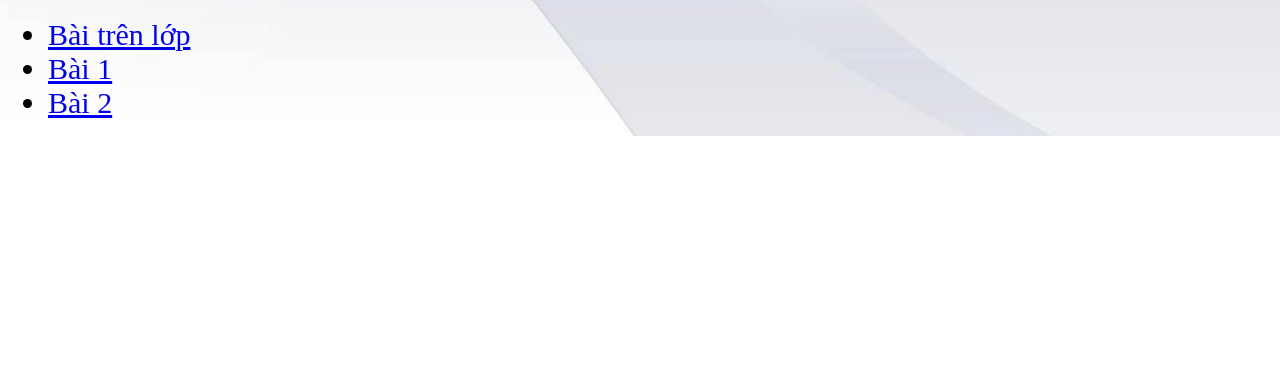
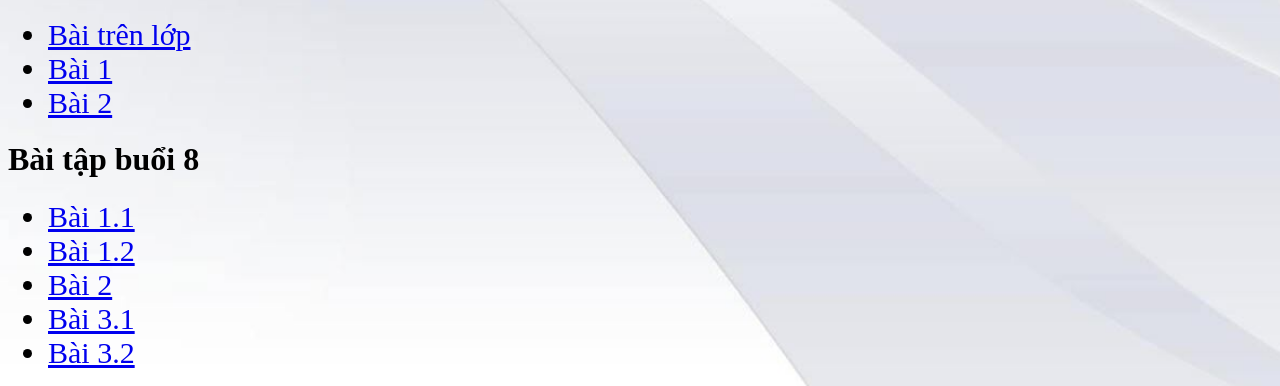
Before and after one commit to bacninh9/buoi3, a plain HTML site: page index.html in a window 1280 px wide. Shown: the part 780-1166 px from the top of the page. Before the commit the page ends 916 px from the top, so only its background shows below. Drawn offline with Linux system fonts and the light colour scheme.

Commit message:
Update index.html

```diff
--- a/index.html
+++ b/index.html
@@ -67,6 +67,25 @@
                     <a href=" https://bacninh9.github.io/buoi6bai2vn/">Bài 2</a>
                 </li>
             </ul>
+
+            <h1>Bài tập buổi 8</h1>
+            <ul class="baitap">
+                <li>
+                    <a href="https://bacninh9.github.io/boi81.1/">Bài 1.1</a>
+                </li>
+                <li>
+                    <a href="https://bacninh9.github.io/buoi8b1.2/">Bài 1.2</a>
+                </li>
+                <li>
+                    <a href="https://bacninh9.github.io/buoi8b2/">Bài 2</a>
+                </li>
+                <li>
+                    <a href="https://bacninh9.github.io/buoi8b3.1/">Bài 3.1</a>
+                </li>
+                <li>
+                    <a href="https://bacninh9.github.io/buoi83.2/">Bài 3.2</a>
+                </li>
+            </ul>
         </div>
     </body>
 </html>
```
